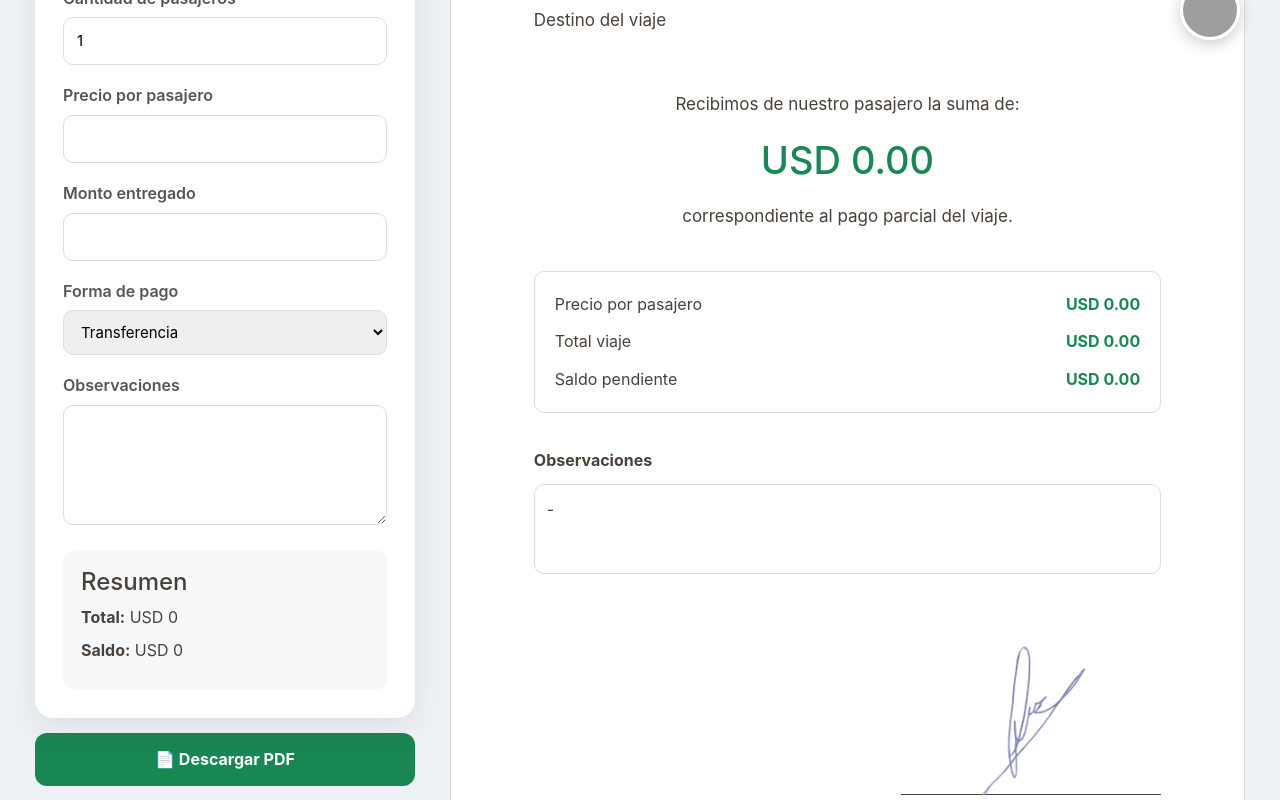
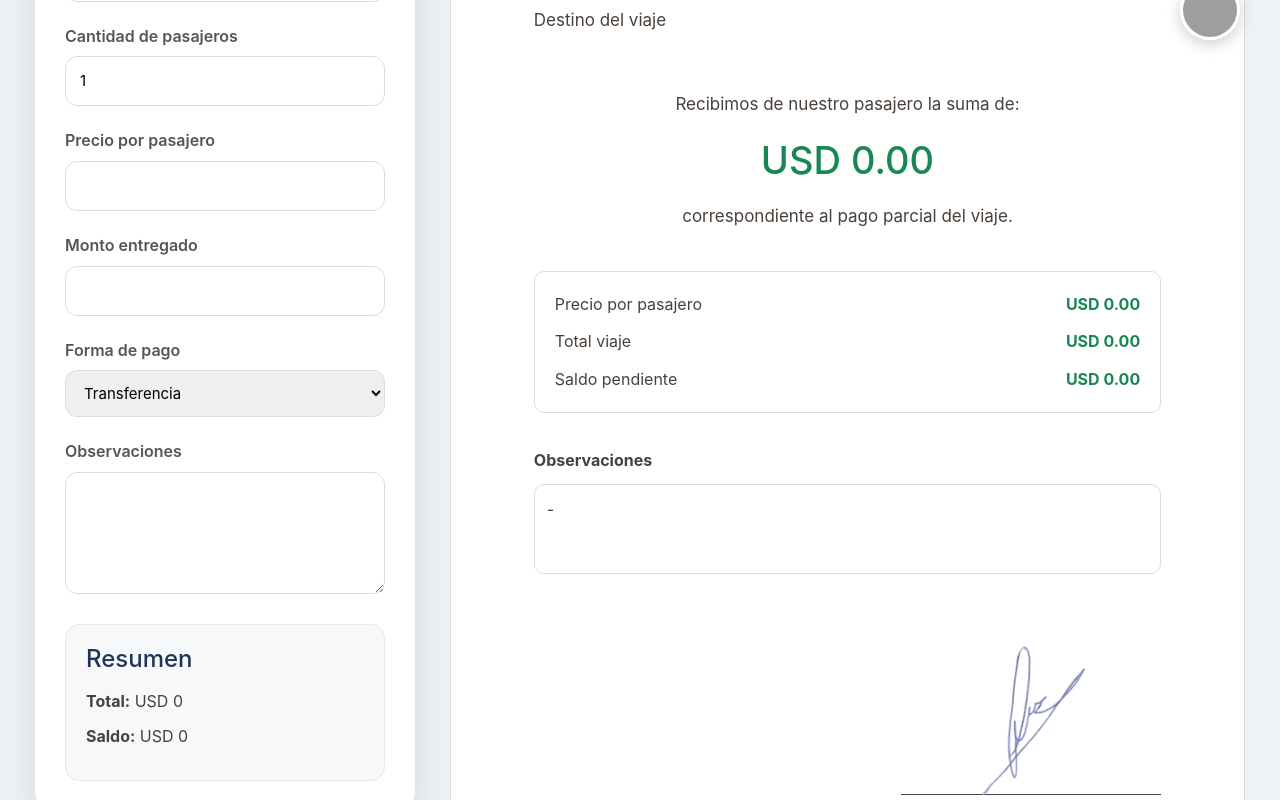
Before and after one commit to kanshaviajes/kansha, a React (Vite) app: page /documentos in a window 1280 px wide. Shown: the part 720-1520 px from the top of the page. Built offline with nearby package versions, Linux system fonts and the light colour scheme; no server answers; the database is empty; grey boxes are pictures that could not be loaded.

Commit message:
arreglado contador

```diff
--- a/src/components/documentos/Documento.css
+++ b/src/components/documentos/Documento.css
@@ -1,12 +1,15 @@
 /* =======================================================
    KANSHA DOCUMENT MANAGER
 ======================================================= */
+
 
 *{
     margin:0;
     padding:0;
     box-sizing:border-box;
 }
+
+
 
 body{
 
@@ -17,9 +20,11 @@ body{
 }
 
 
+
 /* =======================================================
    PAGE
 ======================================================= */
+
 
 .documentos-page{
 
@@ -40,19 +45,22 @@ body{
 }
 
 
+
 /* =======================================================
    PANEL
 ======================================================= */
+
 
 .panel-documento{
 
     background:white;
 
-    border-radius:18px;
+    border-radius:20px;
 
-    padding:28px;
+    padding:30px;
 
-    box-shadow:0 10px 35px rgba(0,0,0,.08);
+    box-shadow:
+    0 15px 40px rgba(0,0,0,.10);
 
     position:sticky;
 
@@ -63,9 +71,11 @@ body{
 }
 
 
+
+
 .panel-documento h2{
 
-    margin-bottom:25px;
+    margin-bottom:28px;
 
     color:#1d3557;
 
@@ -74,20 +84,24 @@ body{
 }
 
 
+
+
 .grupo{
 
     display:flex;
 
     flex-direction:column;
 
-    margin-bottom:18px;
+    margin-bottom:22px;
 
 }
 
 
+
+
 .grupo label{
 
-    margin-bottom:6px;
+    margin-bottom:7px;
 
     font-weight:600;
 
@@ -96,67 +110,102 @@ body{
 }
 
 
+
+
 .grupo input,
 .grupo textarea,
 .grupo select{
 
+
     border:1px solid #d9dde3;
 
-    border-radius:10px;
+    border-radius:12px;
 
-    padding:11px 13px;
+    padding:12px 14px;
 
     font-size:15px;
 
+    transition:.2s;
+
+
 }
+
 
 
 .grupo input:focus,
 .grupo textarea:focus,
 .grupo select:focus{
 
+
     outline:none;
 
     border-color:#0d6efd;
 
-    box-shadow:0 0 0 4px rgba(13,110,253,.08);
+    box-shadow:
+    0 0 0 4px rgba(13,110,253,.08);
+
 
 }
 
 
 
+
 .resumen-panel{
 
-    margin-top:25px;
+
+    margin-top:30px;
 
     background:#f6f8fa;
 
-    border-radius:12px;
+    border-radius:14px;
 
-    padding:18px;
+    padding:20px;
 
-}
+    border:1px solid #e5e8ec;
 
-
-.resumen-panel p{
-
-    margin-bottom:8px;
 
 }
 
 
 
+
+.resumen-panel h4{
+
+    margin-bottom:15px;
+
+    color:#1d3557;
+
+}
+
+
+
+.resumen-panel p{
+
+    margin-bottom:10px;
+
+}
+
+
+
+
+
+/* =======================================================
+   BUTTON
+======================================================= */
+
+
 .btn-guardar{
+
 
     width:100%;
 
     border:none;
 
-    margin-top:20px;
+    margin-top:35px;
 
-    padding:14px;
+    padding:16px;
 
-    border-radius:12px;
+    border-radius:14px;
 
     background:#198754;
 
@@ -164,18 +213,46 @@ body{
 
     cursor:pointer;
 
-    font-size:16px;
+    font-size:17px;
 
     font-weight:700;
+
+    letter-spacing:.2px;
+
+    box-shadow:
+    0 8px 18px rgba(25,135,84,.25);
+
+    transition:.25s ease;
+
 
 }
 
 
+
+
 .btn-guardar:hover{
+
 
     background:#157347;
 
+    transform:translateY(-2px);
+
+    box-shadow:
+    0 12px 25px rgba(25,135,84,.35);
+
+
 }
+
+
+
+
+.btn-guardar:active{
+
+    transform:scale(.98);
+
+}
+
+
 
 
 
@@ -186,6 +263,7 @@ body{
 
 .preview-container{
 
+
     display:flex;
 
     justify-content:center;
@@ -194,7 +272,9 @@ body{
 
     overflow:auto;
 
+
 }
+
 
 
 
@@ -204,6 +284,7 @@ body{
 
 
 .a4{
+
 
     width:210mm;
 
@@ -218,11 +299,17 @@ body{
     border-radius:10px;
 
     box-shadow:
-        0 15px 45px rgba(0,0,0,.18);
+
+    0 15px 45px rgba(0,0,0,.18);
+
 
     position:relative;
 
+    transition:.3s ease;
+
+
 }
+
 
 
 
@@ -233,6 +320,7 @@ body{
 
 .recibo-header{
 
+
     display:flex;
 
     justify-content:space-between;
@@ -241,28 +329,37 @@ body{
 
     margin-bottom:20px;
 
+
 }
 
 
+
 .empresa h2{
+
 
     color:#1d3557;
 
     font-size:30px;
 
+
 }
 
 
+
 .empresa span{
+
 
     color:#777;
 
     font-size:15px;
 
+
 }
 
 
+
 .logo{
+
 
     display:flex;
 
@@ -272,16 +369,23 @@ body{
 
     width:180px;
 
+
 }
 
 
+
+
 .logo-img{
+
 
     width:170px;
 
     object-fit:contain;
 
+
 }
+
+
 
 
 
@@ -292,6 +396,7 @@ body{
 
 .titulo{
 
+
     display:flex;
 
     justify-content:space-between;
@@ -300,25 +405,35 @@ body{
 
     margin:30px 0;
 
+
 }
 
 
+
+
 .titulo h1{
+
 
     color:#1d3557;
 
     font-size:36px;
 
+
 }
 
 
+
 .numero{
+
 
     font-size:18px;
 
     font-weight:600;
 
+
 }
+
+
 
 
 
@@ -329,6 +444,7 @@ body{
 
 .info{
 
+
     display:grid;
 
     grid-template-columns:1fr 1fr;
@@ -337,10 +453,14 @@ body{
 
     margin-bottom:18px;
 
+
 }
 
 
+
+
 .info strong{
+
 
     display:block;
 
@@ -348,14 +468,20 @@ body{
 
     color:#444;
 
+
 }
+
 
 
 .info p{
 
+
     font-size:17px;
 
+
 }
+
+
 
 
 
@@ -366,21 +492,28 @@ body{
 
 .detalle{
 
+
     margin:40px 0;
 
     text-align:center;
 
+
 }
+
 
 
 .detalle p{
 
+
     font-size:17px;
+
 
 }
 
 
+
 .detalle h2{
+
 
     margin:20px 0;
 
@@ -388,7 +521,10 @@ body{
 
     font-size:38px;
 
+
 }
+
+
 
 
 
@@ -399,16 +535,21 @@ body{
 
 .resumen{
 
+
     border:1px solid #ddd;
 
     border-radius:10px;
 
     padding:20px;
 
+
 }
 
 
+
+
 .resumen div{
+
 
     display:flex;
 
@@ -416,21 +557,31 @@ body{
 
     margin-bottom:12px;
 
+
 }
+
+
 
 
 .resumen div:last-child{
 
+
     margin-bottom:0;
+
 
 }
 
 
+
 .resumen strong{
+
 
     color:#198754;
 
+
 }
+
+
 
 
 
@@ -441,21 +592,29 @@ body{
 
 .observaciones{
 
+
     margin-top:35px;
+
 
 }
 
 
+
+
 .observaciones strong{
+
 
     display:block;
 
     margin-bottom:10px;
 
+
 }
 
 
+
 .observaciones p{
+
 
     min-height:90px;
 
@@ -465,7 +624,10 @@ body{
 
     padding:12px;
 
+
 }
+
+
 
 
 
@@ -476,6 +638,7 @@ body{
 
 .firma{
 
+
     margin-top:60px;
 
     width:260px;
@@ -484,10 +647,14 @@ body{
 
     text-align:center;
 
+
 }
 
 
+
+
 .firma-img{
+
 
     width:180px;
 
@@ -495,10 +662,13 @@ body{
 
     object-fit:contain;
 
+
 }
 
 
+
 .linea{
+
 
     width:100%;
 
@@ -506,30 +676,44 @@ body{
 
     margin-bottom:10px;
 
+
 }
 
 
+
+
 .firma h4{
+
 
     color:#1d3557;
 
     margin-bottom:4px;
 
+
 }
+
 
 
 .firma p{
 
+
     margin-bottom:4px;
+
 
 }
 
 
+
+
 .firma small{
+
 
     color:#777;
 
+
 }
+
+
 
 
 
@@ -540,42 +724,61 @@ body{
 
 @media(max-width:1200px){
 
+
 .documentos-page{
 
+
     grid-template-columns:1fr;
+
 
 }
 
 
+
 .panel-documento{
 
+
     position:relative;
+
 
 }
 
 
+
 .preview-container{
+
 
     justify-content:flex-start;
 
     overflow:auto;
 
-}
 
 }
 
 
 
+}
+
+
+
+
+
 @media(max-width:768px){
+
 
 .documentos-page{
 
+
     padding:15px;
+
 
 }
 
 
+
+
 .a4{
+
 
     transform:scale(.55);
 
@@ -583,6 +786,9 @@ body{
 
     margin-bottom:-120mm;
 
+
 }
 
+
+
 }
--- a/src/pages/Documentos.jsx
+++ b/src/pages/Documentos.jsx
@@ -4,76 +4,86 @@ import DocumentoForm from "../components/documentos/DocumentoForm";
 import ReciboPreview from "../components/documentos/ReciboPreview";
 
 import { generarPDF } from "../services/pdfService";
-import { obtenerProximoNumero } from "../services/recibosService";
+import {
+    obtenerProximoNumero,
+    guardarRecibo
+} from "../services/recibosService";
 
 import "../components/documentos/Documento.css";
 
 function Documentos() {
-
     const reciboRef = useRef(null);
 
     const [recibo, setRecibo] = useState({
-
         numero: 1,
-
         fechaEmision: new Date().toISOString().split("T")[0],
-
         fechaSalida: "",
-
         destino: "",
-
         pasajero: "",
-
         moneda: "USD",
-
         cantidadPasajeros: 1,
-
         precioPasajero: "",
-
         precioTotal: 0,
-
         montoEntregado: "",
-
         saldo: 0,
-
         formaPago: "Transferencia",
-
         observaciones: ""
-
     });
 
     useEffect(() => {
-
         async function cargarNumero() {
-
             const numero = await obtenerProximoNumero();
 
             setRecibo(prev => ({
                 ...prev,
                 numero
             }));
-
         }
 
         cargarNumero();
-
     }, []);
 
-    const descargarPDF = async () => {
+    const generarRecibo = async () => {
+        // 1 - Mapear propiedades a snake_case y manejar fecha vacía como null
+        const reciboParaSupabase = {
+            numero: recibo.numero,
+            fecha_emision: recibo.fechaEmision,
+            fecha_salida: recibo.fechaSalida ? recibo.fechaSalida : null,
+            destino: recibo.destino,
+            pasajero: recibo.pasajero,
+            moneda: recibo.moneda,
+            cantidad_pasajeros: Number(recibo.cantidadPasajeros),
+            precio_pasajero: Number(recibo.precioPasajero) || 0,
+            precio_total: Number(recibo.precioTotal) || 0,
+            monto_entregado: Number(recibo.montoEntregado) || 0,
+            saldo: Number(recibo.saldo) || 0,
+            forma_pago: recibo.formaPago,
+            observaciones: recibo.observaciones,
+            estado: "Emitido"
+        };
 
+        // 2 - Guardar en Supabase
+        const guardado = await guardarRecibo(reciboParaSupabase);
+
+        if (!guardado) {
+            alert("❌ No se pudo guardar el recibo");
+            return;
+        }
+
+        // 3 - Generar PDF
         await generarPDF(
             reciboRef.current,
             `REC-${String(recibo.numero).padStart(3, "0")}`
         );
 
+        alert(
+            `✅ Recibo Nº ${String(recibo.numero).padStart(3, "0")} generado correctamente`
+        );
     };
 
     return (
-
         <div className="documentos-page">
-
             <div>
-
                 <DocumentoForm
                     recibo={recibo}
                     setRecibo={setRecibo}
@@ -82,22 +92,18 @@ function Documentos() {
                 <button
                     className="btn-guardar"
                     style={{ marginTop: 15 }}
-                    onClick={descargarPDF}
+                    onClick={generarRecibo}
                 >
-                    📄 Descargar PDF
+                    📄 Generar Recibo PDF
                 </button>
-
             </div>
 
             <ReciboPreview
                 ref={reciboRef}
                 recibo={recibo}
             />
-
         </div>
-
     );
-
 }
 
 export default Documentos;
--- a/src/services/recibosService.js
+++ b/src/services/recibosService.js
@@ -1,7 +1,6 @@
 import { supabase } from "../supabase";
 
 export async function obtenerProximoNumero() {
-
     const { data, error } = await supabase
         .from("recibos")
         .select("numero")
@@ -19,3 +18,21 @@ export async function obtenerProximoNumero() {
 
     return Number(data[0].numero) + 1;
 }
+
+export async function guardarRecibo(recibo) {
+    console.log("📤 Datos enviados a Supabase:", recibo);
+
+    const { data, error } = await supabase
+        .from("recibos")
+        .insert([recibo])
+        .select();
+
+    if (error) {
+        console.error("❌ Error detallado de Supabase:", error);
+        alert(`Error de Supabase [${error.code}]: ${error.message}`);
+        return null;
+    }
+
+    console.log("✅ Recibo guardado con éxito:", data);
+    return data[0];
+}
```
Also changed, not shown: src/components/documentos/DocumentoForm.jsx (+160 -0 lines).
